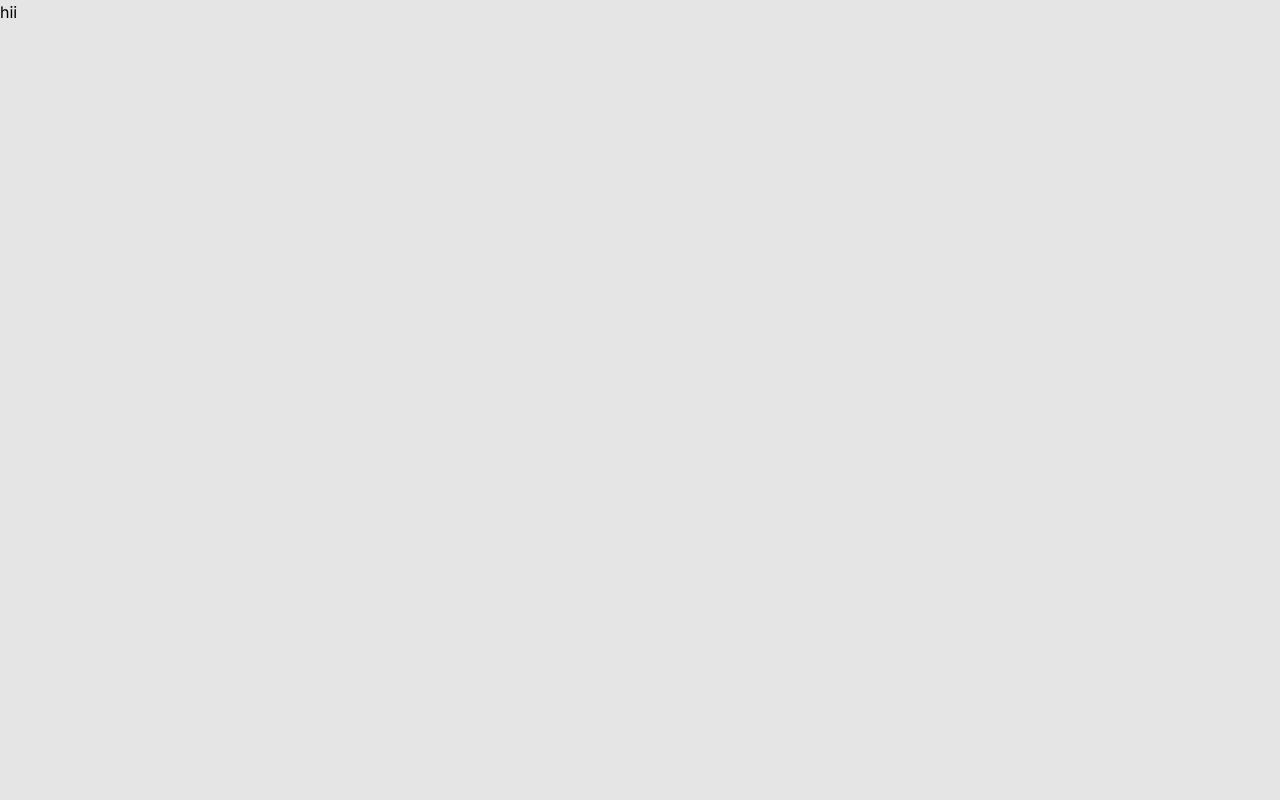
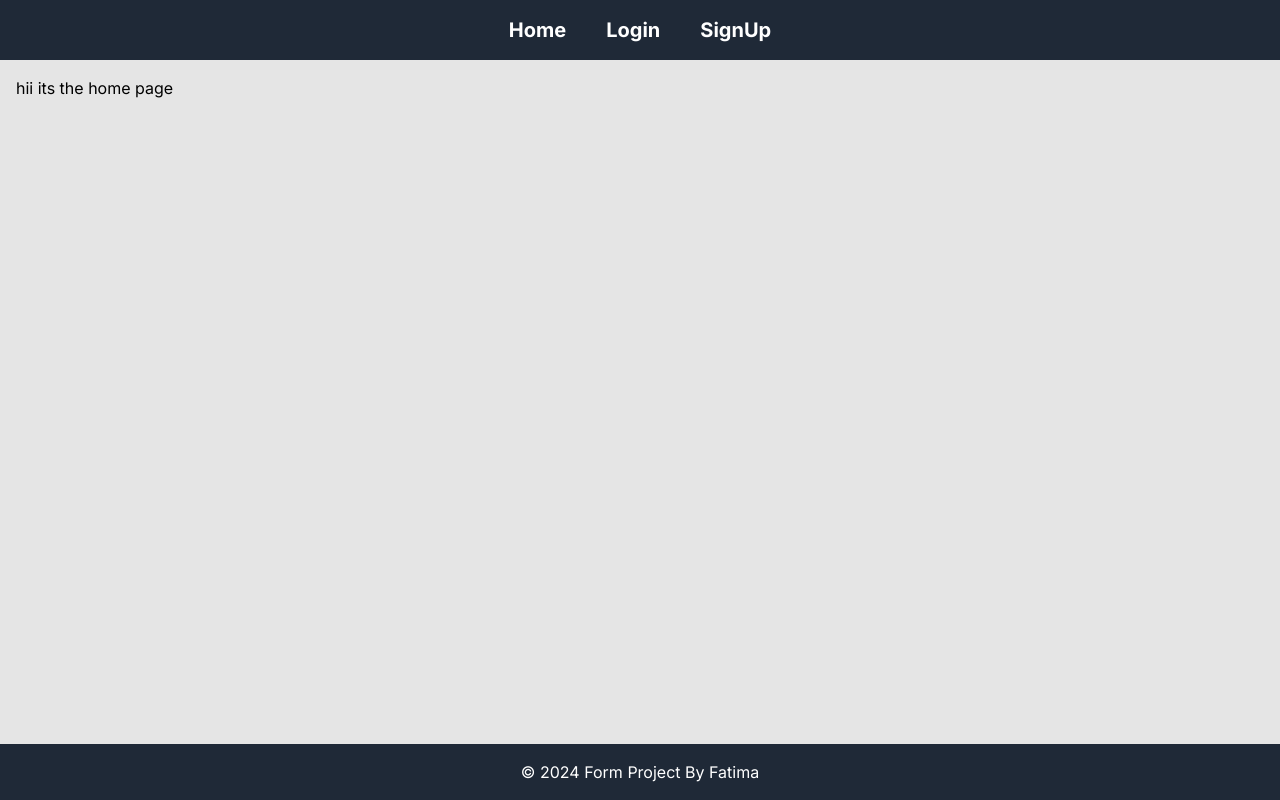
Before and after one commit to Fatima-Kabalan/login-signup-nextjs, a Next.js app: page / in a window 1280 px wide. Built offline with nearby package versions, Linux system fonts and the light colour scheme.

Commit message:
creating Layout component

```diff
--- a/app/layout.tsx
+++ b/app/layout.tsx
@@ -1,6 +1,7 @@
 import type { Metadata } from "next";
 import { Inter } from "next/font/google";
 import "./globals.css";
+import Layout from "@/components/Layout";
 
 const inter = Inter({ subsets: ["latin"] });
 
@@ -16,7 +17,9 @@ export default function RootLayout({
 }>) {
   return (
     <html lang="en">
-      <body className={inter.className}>{children}</body>
+      <body className={inter.className}>
+        <Layout>{children}</Layout>
+      </body>
     </html>
   );
 }
--- a/app/page.tsx
+++ b/app/page.tsx
@@ -1,3 +1,3 @@
 export default function Home() {
-  return <h1>hii</h1>;
+  return <h1>hii its the home page</h1>;
 }
--- /dev/null
+++ b/components/Layout.tsx
@@ -0,0 +1,32 @@
+import Link from "next/link";
+import React, { ReactNode } from "react";
+
+type LayoutProps = {
+  children: ReactNode;
+};
+
+export default function Layout({ children }: LayoutProps) {
+  return (
+    <div className="min-h-screen flex flex-col">
+      <header className="bg-gray-800 text-white p-4">
+        <nav className="container mx-auto">
+          <ul className="flex gap-10 justify-center text-xl font-bold">
+            <Link href="/" className="hover:underline">
+              Home
+            </Link>
+            <Link href="/login" className="hover:underline">
+              Login
+            </Link>
+            <Link href="/signup" className="hover:underline">
+              SignUp
+            </Link>
+          </ul>
+        </nav>
+      </header>
+      <main className="flex-grow container mx-auto p-4">{children}</main>
+      <footer className="bg-gray-800 text-white p-4 text-center">
+        © 2024 Form Project By Fatima
+      </footer>
+    </div>
+  );
+}
```
